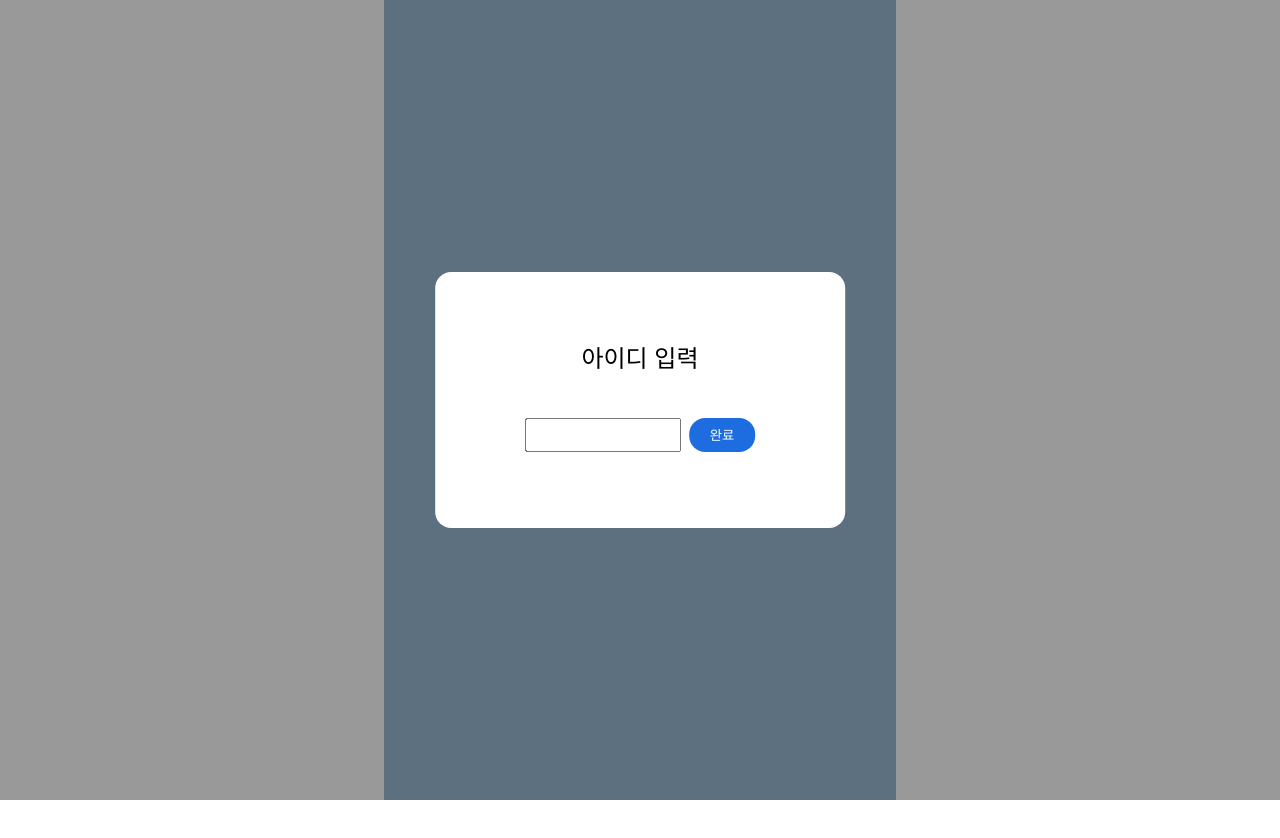
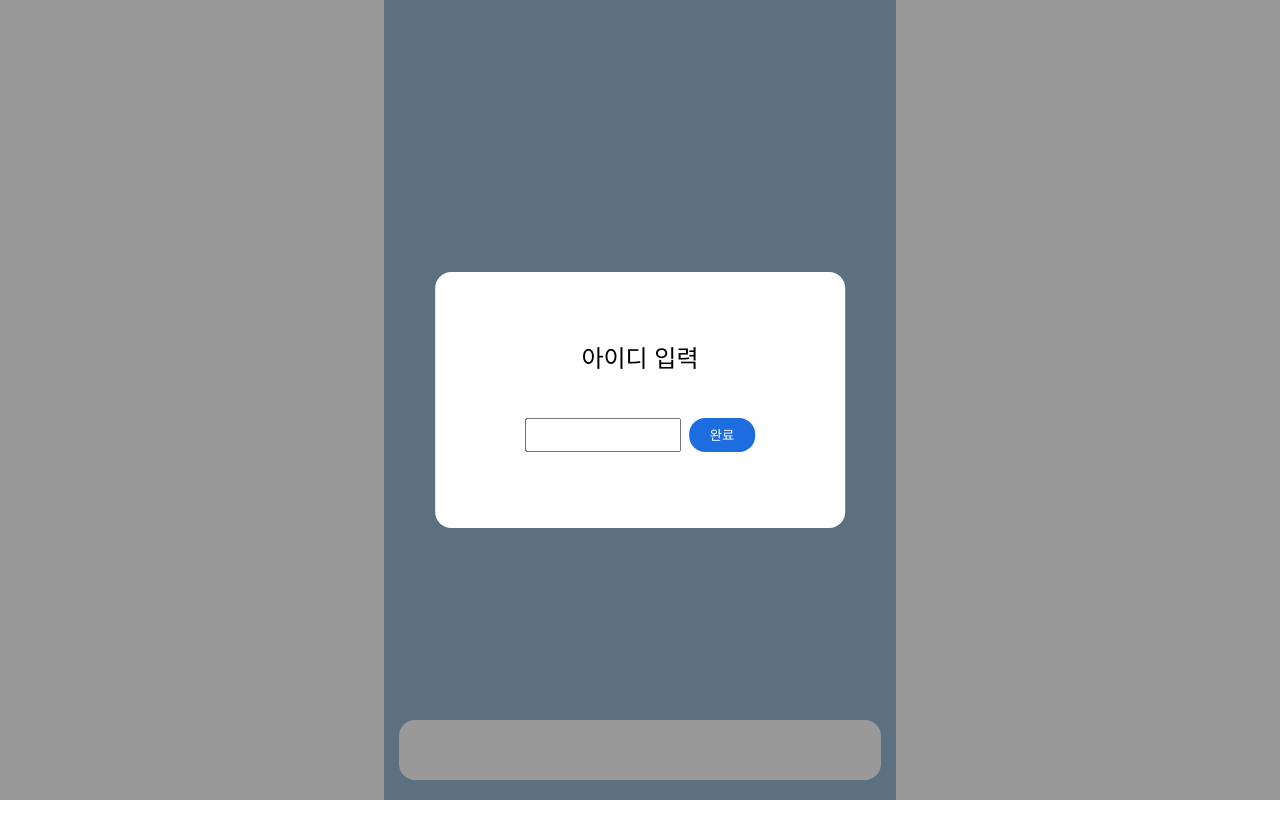
Before and after one commit to gahyuun/realtime_webchat, a React (Create React App) app in the folder front/: page / in a window 1280 px wide. Shown: the top 838 px of the page. After the commit the page ends 800 px from the top, so only its background shows below. Built offline with nearby package versions, Linux system fonts and the light colour scheme; a web font is replaced by a local one.

Commit message:
style: modify chat style

```diff
--- a/front/src/components/ChatInput.css
+++ b/front/src/components/ChatInput.css
@@ -1,14 +1,16 @@
 .chat_input_box {
-  position: relative;
-  width: 100%;
-  top: 64vh;
+  display: flex;
+  align-items: center;
+  justify-content: center;
 }
 
 .chat_input {
-  width: 100%;
+  width: 94%;
   height: 60px;
+
   border: none;
   border-radius: 16px;
+  padding-left: 8px;
+
   font-size: 16px;
-  padding-left: 8px;
 }
--- a/front/src/components/Message.css
+++ b/front/src/components/Message.css
@@ -5,8 +5,7 @@
 }
 
 .message_box {
-  width: 40%;
   display: flex;
   flex-direction: column;
-  gap: 8px;
+  gap: 4px;
 }
```
